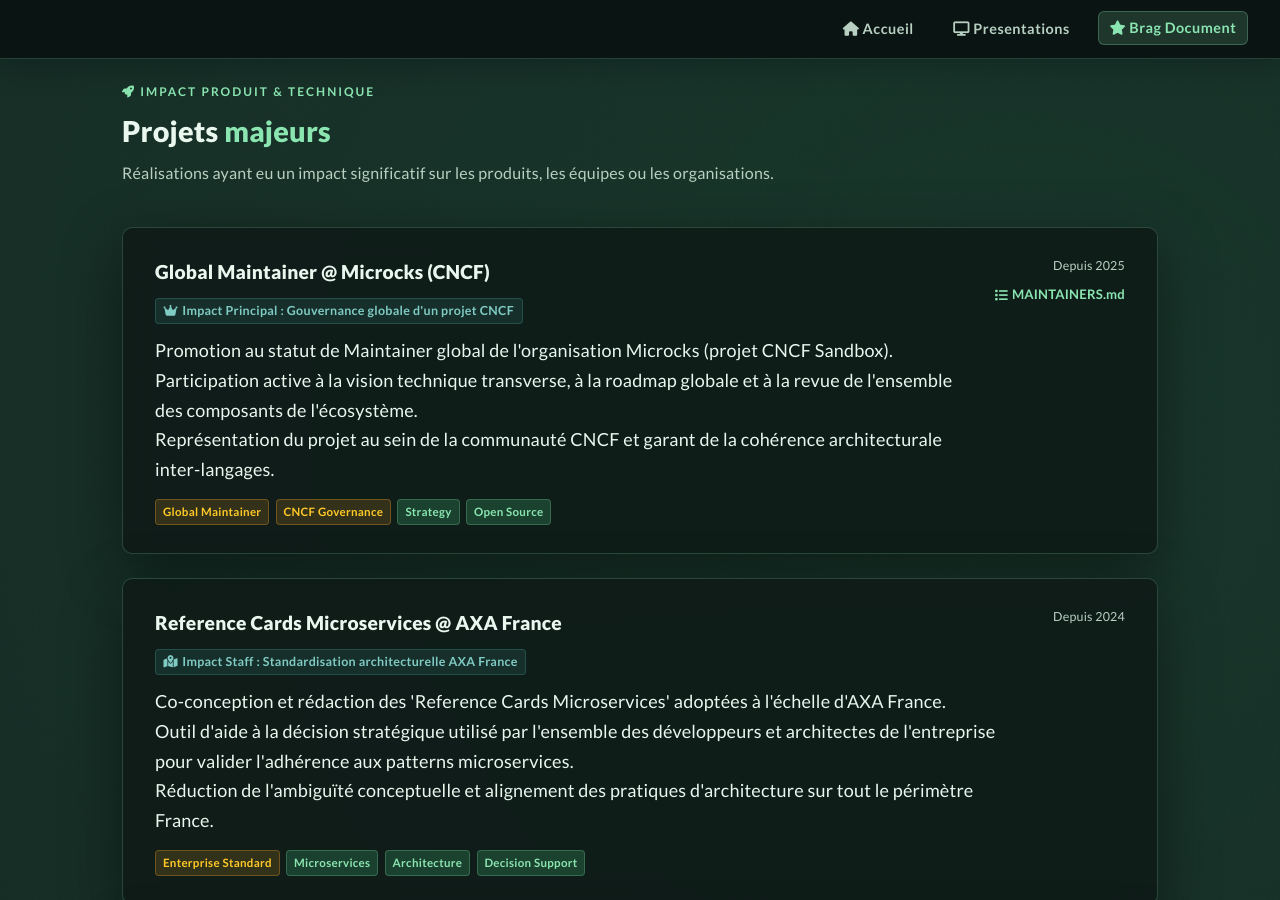
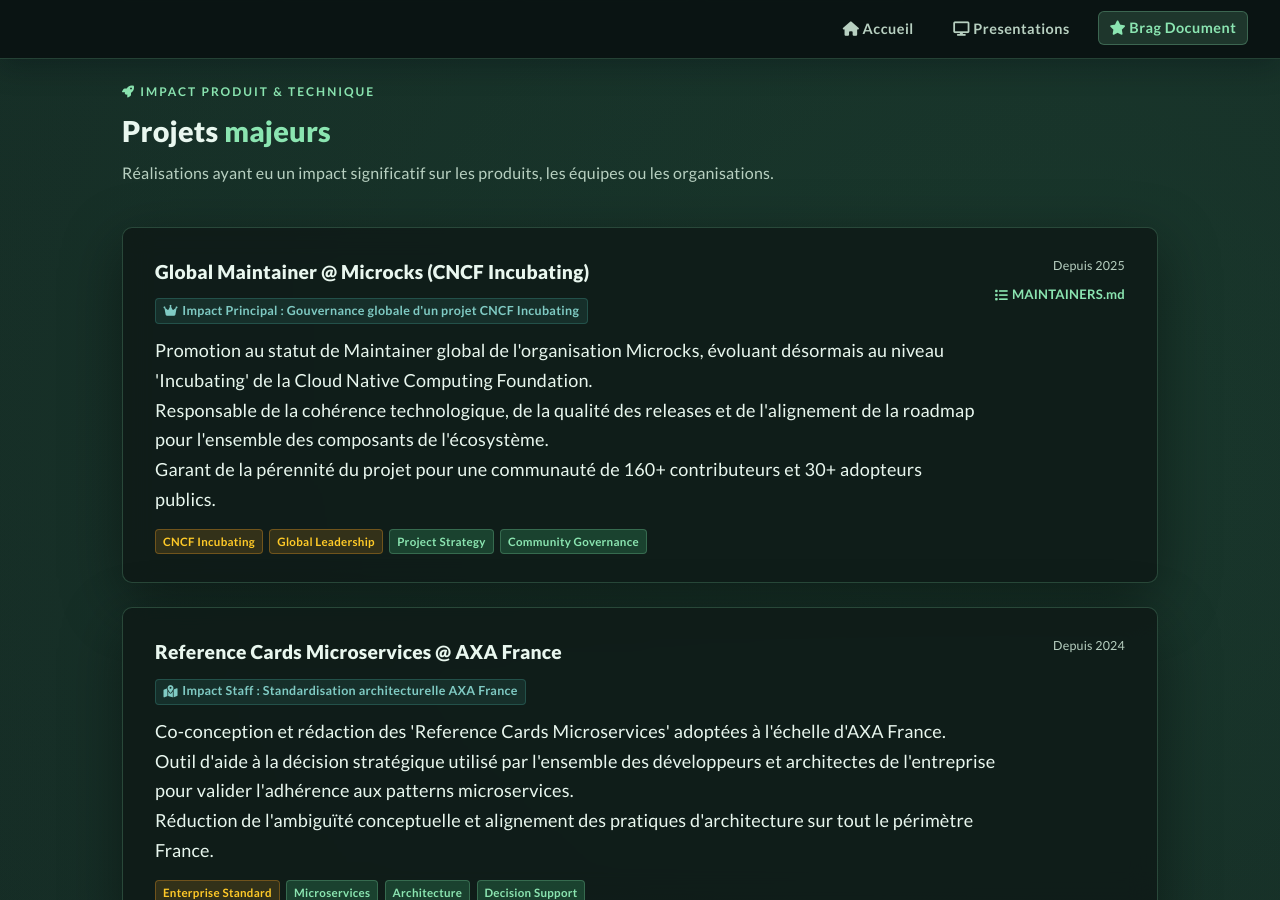
Before and after one commit to SebastienDegodez/SebastienDegodez.github.io, a Jekyll site: the page built from brag.md, in a window 1280 px wide and 900 px high, scrolled down 396 px. Built offline with Jekyll 4.4.1, drawn with Linux system fonts in a browser that asks for light colours; some of the changed text lies outside the part shown.

Commit message:
feat(brag): update project details for Global Maintainer role at Microcks to reflect CNCF Incubating status

```diff
--- a/_data/brag.json
+++ b/_data/brag.json
@@ -1,22 +1,22 @@
 {
   "projects": [
     {
-      "title": "Global Maintainer @ Microcks (CNCF)",
+      "title": "Global Maintainer @ Microcks (CNCF Incubating)",
       "sort_key": 99991240,
       "impact": {
         "icon": "fa-solid fa-crown",
-        "text": "Impact Principal : Gouvernance globale d'un projet CNCF"
+        "text": "Impact Principal : Gouvernance globale d'un projet CNCF Incubating"
       },
       "paragraphs": [
-        "Promotion au statut de Maintainer global de l'organisation Microcks (projet CNCF Sandbox).",
-        "Participation active à la vision technique transverse, à la roadmap globale et à la revue de l'ensemble des composants de l'écosystème.",
-        "Représentation du projet au sein de la communauté CNCF et garant de la cohérence architecturale inter-langages."
+        "Promotion au statut de Maintainer global de l'organisation Microcks, évoluant désormais au niveau 'Incubating' de la Cloud Native Computing Foundation.",
+        "Responsable de la cohérence technologique, de la qualité des releases et de l'alignement de la roadmap pour l'ensemble des composants de l'écosystème.",
+        "Garant de la pérennité du projet pour une communauté de 160+ contributeurs et 30+ adopteurs publics."
       ],
       "tags": [
-        { "label": "Global Maintainer", "class": "tag--orange tag" },
-        { "label": "CNCF Governance", "class": "tag--orange tag" },
-        { "label": "Strategy", "class": "tag" },
-        { "label": "Open Source", "class": "tag" }
+        { "label": "CNCF Incubating", "class": "tag--orange tag" },
+        { "label": "Global Leadership", "class": "tag--orange tag" },
+        { "label": "Project Strategy", "class": "tag" },
+        { "label": "Community Governance", "class": "tag" }
       ],
       "date": "Depuis 2025",
       "links": [
@@ -266,16 +266,16 @@
       "sort_key": 20250101,
       "impact": {
         "icon": "fa-solid fa-crown",
-        "text": "Maintainer global (CNCF Sandbox) : décisionnaire transverse"
+        "text": "Maintainer global (CNCF Incubating) : décisionnaire transverse"
       },
       "paragraphs": [
-        "Un an après avoir rejoint l'aventure en tant que Code Owner, promotion au rang de Maintainer de l'ensemble de l'organisation Microcks.",
-        "Responsable de la validation des évolutions majeures, du mentorat des nouveaux contributeurs et de l'alignement stratégique du projet CNCF."
+        "Un an après avoir rejoint l'aventure en tant que Code Owner, promotion au rang de Maintainer de l'ensemble de l'organisation Microcks (CNCF).",
+        "Décisionnaire sur les évolutions majeures, responsable du mentorat technique et garant du respect des standards CNCF au sein d'un projet en pleine hyper-croissance (2.5M+ downloads)."
       ],
       "tags": [
-        { "label": "Maintainer", "class": "tag--orange tag" },
+        { "label": "Global Maintainer", "class": "tag--orange tag" },
         { "label": "Governance", "class": "tag" },
-        { "label": "CNCF", "class": "tag" }
+        { "label": "CNCF Incubating", "class": "tag" }
       ],
       "date": "Depuis janv. 2025",
       "links": [
```
Also changed, not shown: .agents/brag-specialist.agent.md.
